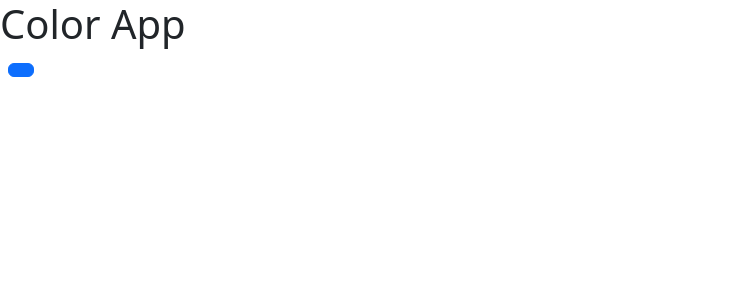
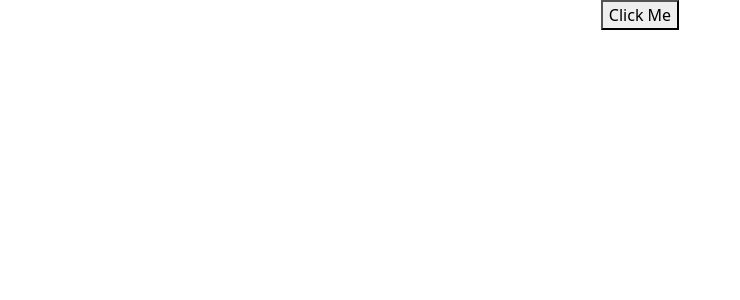
Before and after one commit to awais882s/color-app, a React (Create React App) app: page / in a window 1280 px wide. Shown: the top 300 px of the page, without its empty margins (0-740 px from the left). Built offline with nearby package versions, Linux system fonts and the light colour scheme.

Commit message:
Update App.js

```diff
--- a/src/App.js
+++ b/src/App.js
@@ -1,31 +1,31 @@
-import React from "react";
-import { useState } from "react";
-import Helmet from "react-helmet";
-function App() {
-  const [color, setcColor] = useState("#fff")
-  const hex = [0, 1, 2, 3, 4, 5, 6, 7, 8, 9, "A", "B", "C", "D", "E", "F"]
-  const getRandomNumbers = () => {
-    return Math.floor(Math.random() * hex.length)
-  }
+import React, { useState } from "react";
+import { Helmet } from "react-helmet";
+
+export default function App() {
+  const [color, setColor] = useState("#fff");
+  const hex = [0, 1, 2, 3, 4, 5, 6, 7, 8, 9, "A", "B", "C", "D", "E", "F"];
+
+  const getRandomNumber = () => {
+    return Math.floor(Math.random() * hex.length);
+  };
+
   const handleClick = i => {
     let hexColor = "#";
     for (let i = 0; i < 6; i++) {
-      hexColor += hex[getRandomNumbers()];
-      setcColor(hexColor)
-      console.log(color);
+      hexColor += hex[getRandomNumber()];
+      setColor(hexColor);
+      window.document.body.style.backgroundColor = color;
+    }
+  };
 
-    }
-  }
+
+
   return (
     <>
-      <h1>Color App</h1>
-      <Helmet>
-        <style>{`body {background-color: ${color}}`}</style>
-      </Helmet>
-      <button type="button" className="btn btn-primary ms-2" value="Click Me" onClick={handleClick}></button>
 
+      <div className="text-center">
+        <button onClick={handleClick} value="Click Me" >Click Me</button>
+      </div>
     </>
   );
 }
-
-export default App;
```
